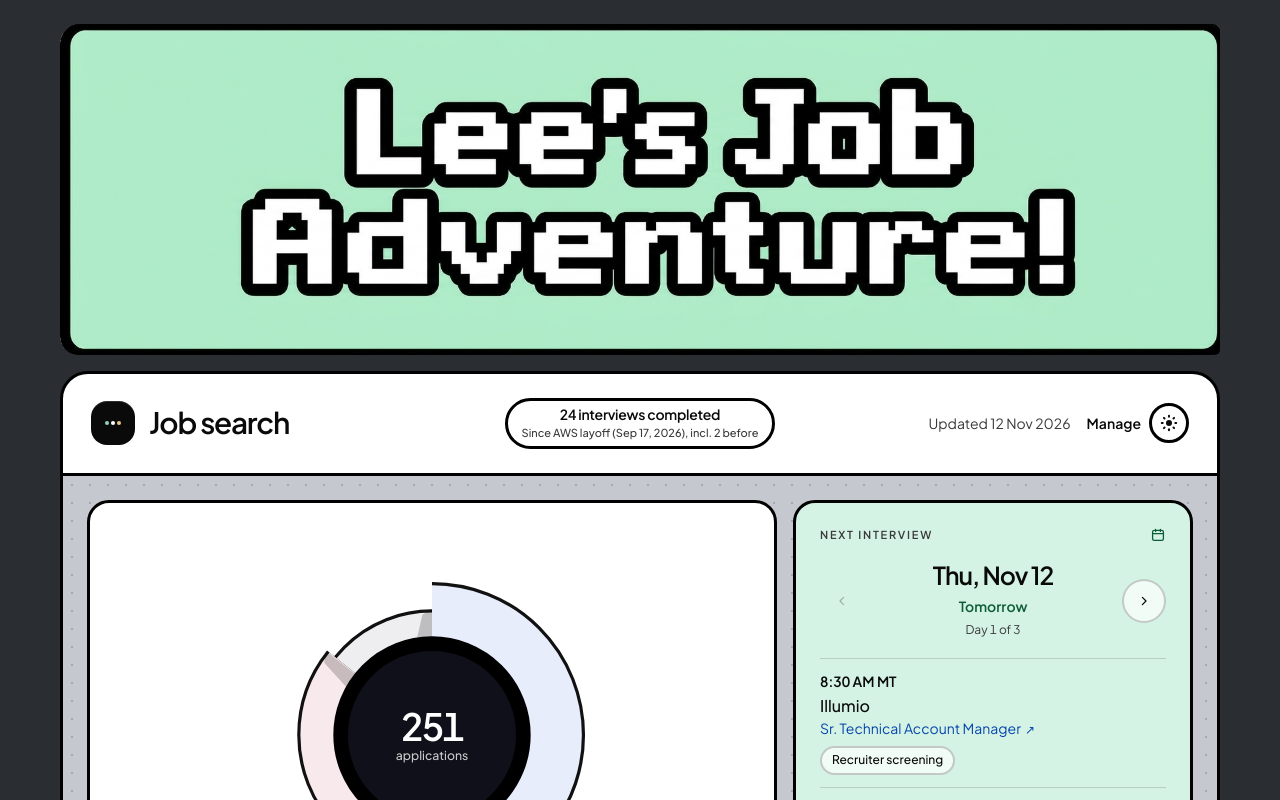
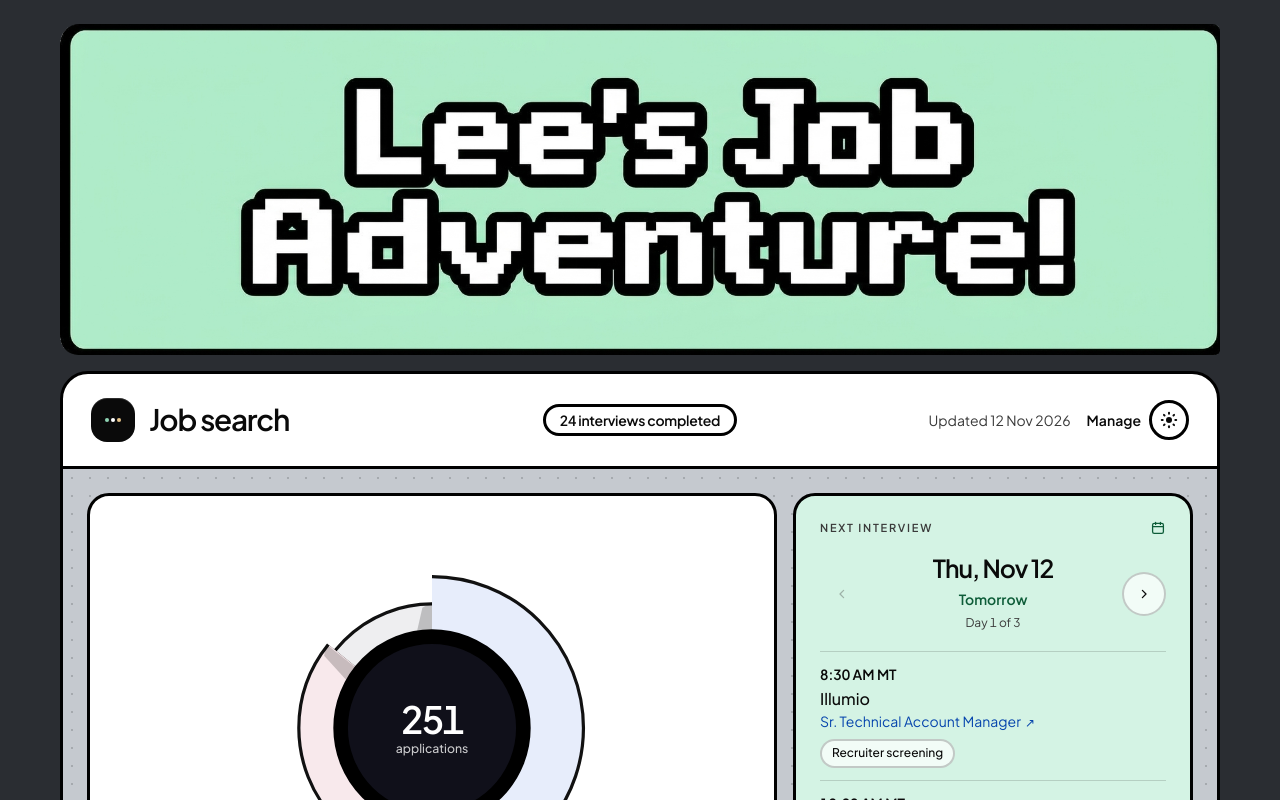
Before and after one commit to LEED337/job-status-board, a React (Vite) app: page / in a window 1280 px wide. Shown: the top 800 px of the page. Built offline with nearby package versions, Linux system fonts and the light colour scheme.

Commit message:
Ticker: show only interviews completed count (#166)
Co-authored-by: Grok Bot <bot@users.noreply.github.com>

```diff
--- a/src/components/InterviewTicker.tsx
+++ b/src/components/InterviewTicker.tsx
@@ -1,8 +1,6 @@
 import { useEffect, useRef, useState } from "react";
-import { PRE_LAYOFF_INTERVIEWS } from "../lib/interviewCount.ts";
 
 const COUNT_UP_MS = 700;
-const SUBTITLE = `Since AWS layoff (Sep 17, 2026), incl. ${PRE_LAYOFF_INTERVIEWS} before`;
 
 function prefersReducedMotion(): boolean {
   return window.matchMedia("(prefers-reduced-motion: reduce)").matches;
@@ -61,7 +59,7 @@ function useCountUp(target: number, reduced: boolean): number {
 
 function fullSentence(count: number): string {
   const noun = count === 1 ? "interview" : "interviews";
-  return `${count} ${noun} completed since the AWS layoff on September 17, 2026, including ${PRE_LAYOFF_INTERVIEWS} before.`;
+  return `${count} ${noun} completed`;
 }
 
 export function InterviewTicker({ count }: { count: number }) {
@@ -72,14 +70,10 @@ export function InterviewTicker({ count }: { count: number }) {
     <p
       role="status"
       aria-label={fullSentence(count)}
-      title={SUBTITLE}
       className="inline-flex max-w-full flex-col items-center rounded-full border-[3px] border-black bg-white px-3.5 py-1.5 text-center text-ink"
     >
       <span aria-hidden="true" className="text-sm font-semibold leading-none tracking-[-0.02em] whitespace-nowrap">
-        <span className="num">{shown}</span> interviews completed
-      </span>
-      <span aria-hidden="true" className="mt-1 max-w-full text-[11px] font-medium leading-snug text-pretty text-muted">
-        {SUBTITLE}
+        <span className="num">{shown}</span> {count === 1 ? "interview" : "interviews"} completed
       </span>
     </p>
   );
```
